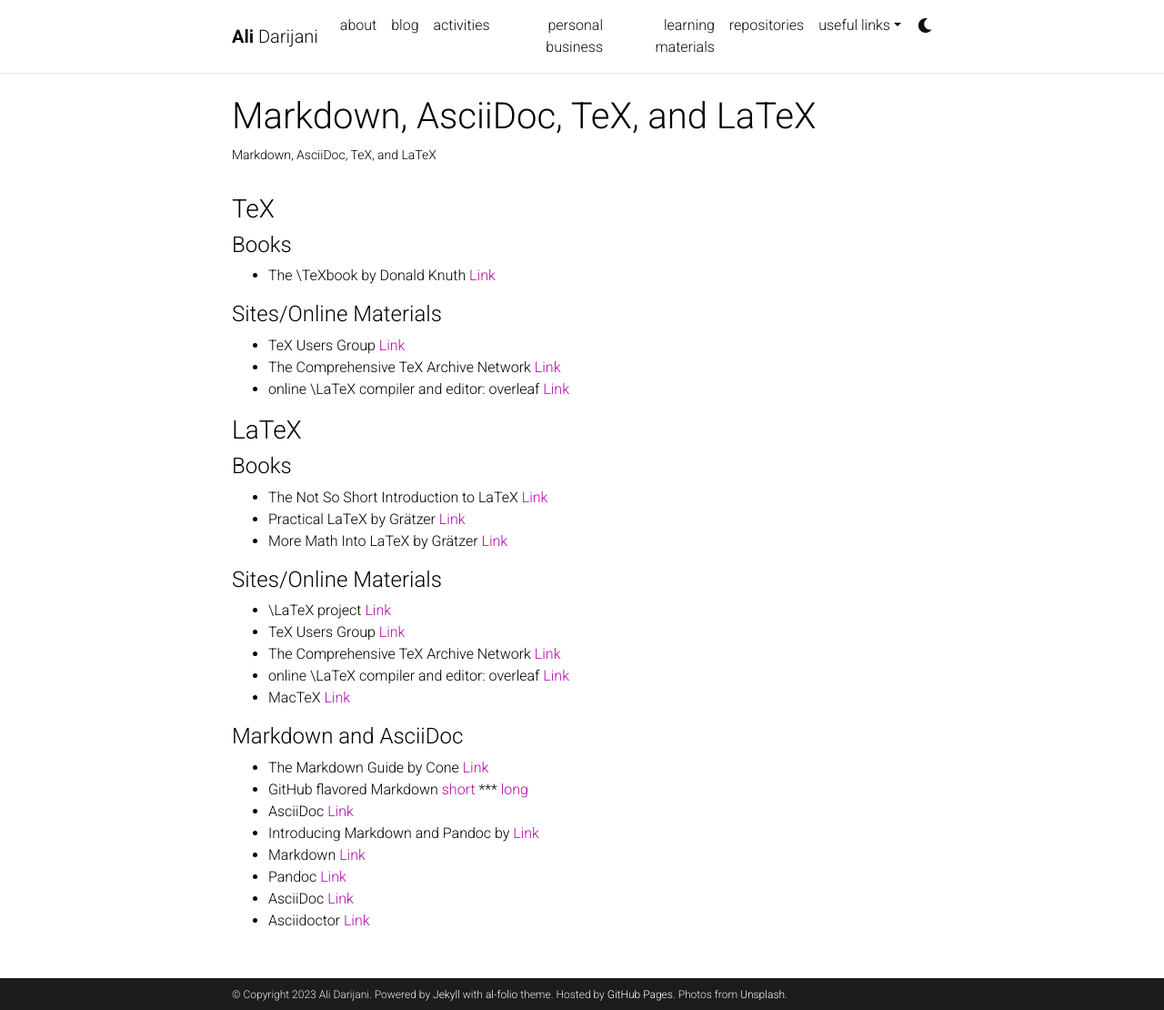
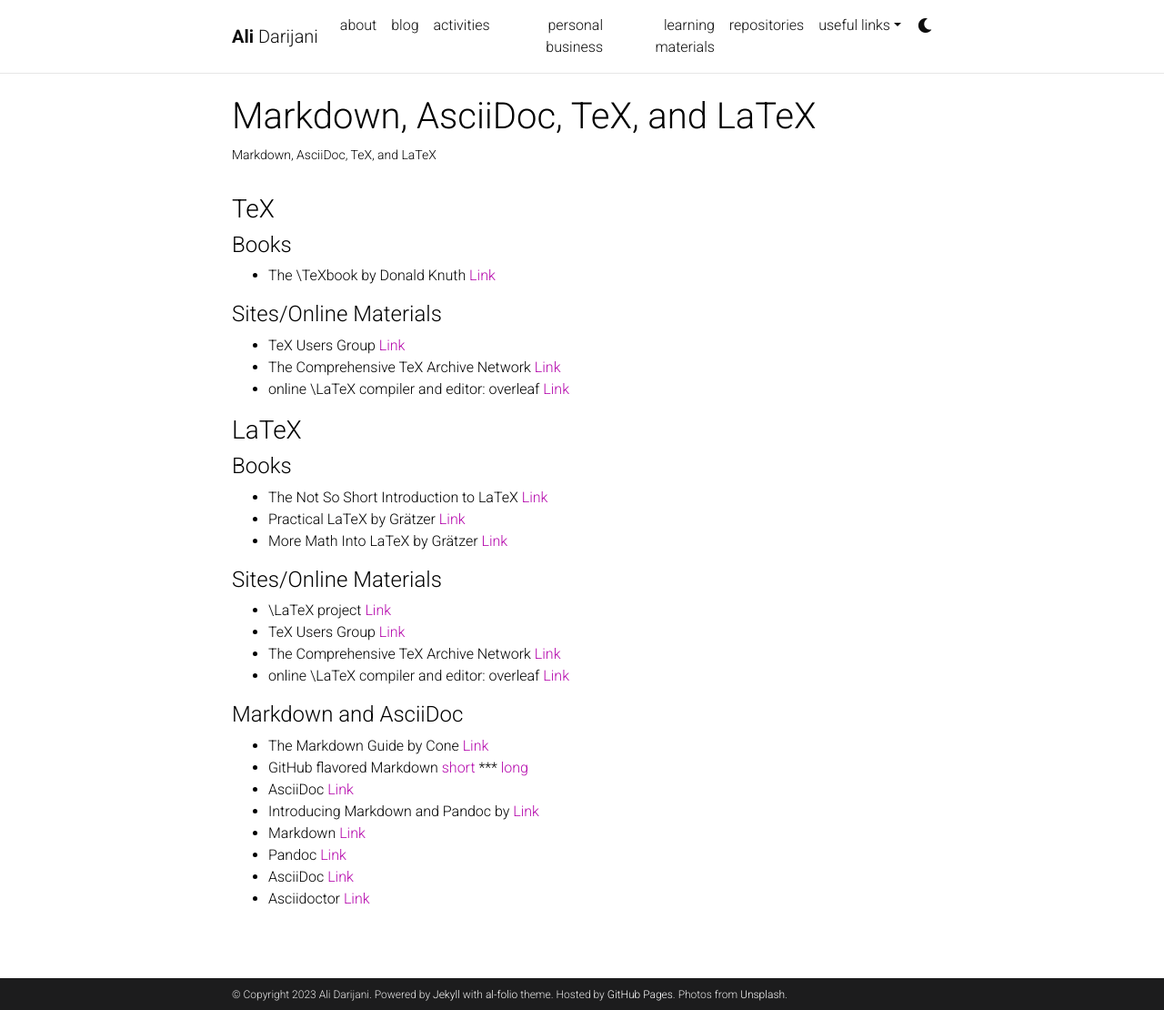
Before and after one commit to adarijani/adarijani.github.io_archived, a Jekyll site: the page built from _projects/t_03_typesetting.md, in a window 1280 px wide and 1110 px high. Shown: the whole window at 91% size. Built offline with Jekyll 4.4.1, drawn with Linux system fonts in a browser that asks for light colours; comment, search, counter and statistics services are not loaded; a style sheet for code colours, icons or effects is not loaded.

Commit message:
Update t_03_typesetting.md

```diff
--- a/_projects/t_03_typesetting.md
+++ b/_projects/t_03_typesetting.md
@@ -33,7 +33,6 @@
 * TeX Users Group [Link](https://tug.org/)
 * The Comprehensive TeX Archive Network [Link](https://ctan.org/)
 * online \LaTeX compiler and editor: overleaf [Link](https://www.overleaf.com/)
-* MacTeX [Link](https://tug.org/mactex/)
 
 #### Markdown and AsciiDoc
 
```
